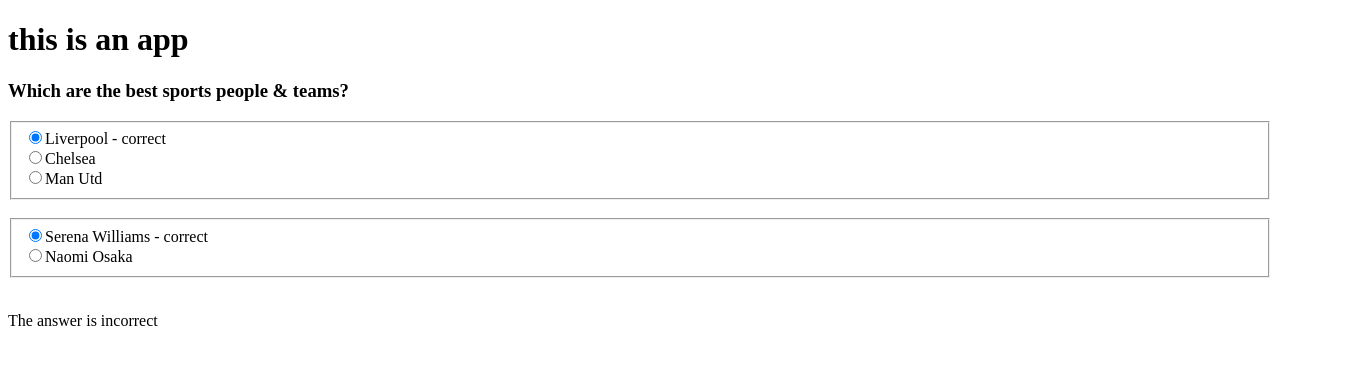
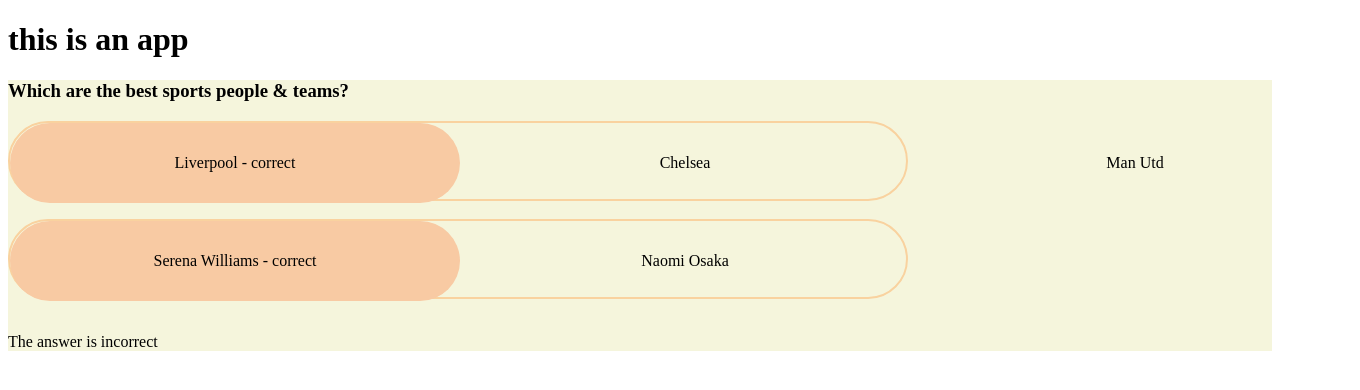
Before and after one commit to hannasophian/seneca_test, a React (Create React App) app: page / in a window 1280 px wide. Shown: the top 390 px of the page, 1360 px wide, since content can reach past the window. Built offline with nearby package versions, Linux system fonts and the light colour scheme.

Commit message:
basic css

```diff
--- a/src/AnswerSelector.tsx
+++ b/src/AnswerSelector.tsx
@@ -1,6 +1,7 @@
 import { useEffect, useState } from "react";
 import shuffleArray from "./utils/shuffleArray";
 import updateIsCorrect from "./utils/updateIsCorrect";
+import "./css/answerselector.css";
 
 interface Props {
   options: [string, string] | [string, string, string];
@@ -34,16 +35,18 @@
   }, [shuffledOptions, selected]);
 
   const answerSelectors = shuffledOptions.map((answer, idx) => (
-    <div key={idx}>
+    <div className="input" key={idx}>
       <input
         name={`${answer[0]}`}
         id={`${answer}`}
         type="radio"
         checked={idx === selected}
-        onClick={() => handleClick(idx)}
+        // onClick={() => handleClick(idx)}
         onChange={() => {}}
       />
-      <label htmlFor={`${answer}`}>{answer}</label>
+      <label htmlFor={`${answer}`} onClick={() => handleClick(idx)}>
+        <span>{answer}</span>
+      </label>
     </div>
   ));
 
@@ -54,7 +57,6 @@
   return (
     <div className="answer-selector">
       <fieldset disabled={isCorrect.every(Boolean)}>{answerSelectors}</fieldset>
-      <span className="switch" />
     </div>
   );
 }
--- a/src/ToggleSwitch.tsx
+++ b/src/ToggleSwitch.tsx
@@ -1,8 +1,7 @@
 import { useEffect, useState } from "react";
 import AnswerSelector from "./AnswerSelector";
 import CorrectMessage from "./utils/CorrectMessage";
-import isCorrectMessage from "./utils/CorrectMessage";
-
+import "./css/toggleswitch.css";
 // When using this component, ensure that the correct answer is the first element in its array
 interface Props {
   question: string;
--- /dev/null
+++ b/src/css/answerselector.css
@@ -0,0 +1,54 @@
+.answer-selector {
+  border: 2px solid #f9d29f;
+  box-sizing: border-box;
+  border-radius: 100px;
+  width: 900px;
+  height: 80px;
+  padding: 0;
+}
+fieldset {
+  border: 0;
+  display: flex;
+  padding: 0;
+  margin: 0;
+}
+.input {
+  display: inline-block;
+  vertical-align: middle;
+  /* width: 200px; */
+  /* margin: 0 20px; */
+}
+
+input[type="radio"] + label span {
+  width: 450px;
+  height: 80px;
+  left: 0px;
+  top: 0px;
+  /* display: inline-block; */
+  text-align: center;
+  align-items: center;
+  justify-content: center;
+  display: flex;
+}
+input[type="radio"]:checked + label span {
+  width: 450px;
+  height: 80px;
+  left: 0px;
+  top: 0px;
+  /* display: inline-block; */
+  display: flex;
+  text-align: center;
+  margin: 0;
+
+  background: #f8caa3;
+  border-radius: 100px;
+}
+input {
+  display: none;
+  margin: 0;
+  padding: 0;
+}
+label {
+  margin: 0;
+  padding: 0;
+}
--- /dev/null
+++ b/src/css/toggleswitch.css
@@ -0,0 +1,3 @@
+.toggle-switch {
+  background: beige;
+}
```
